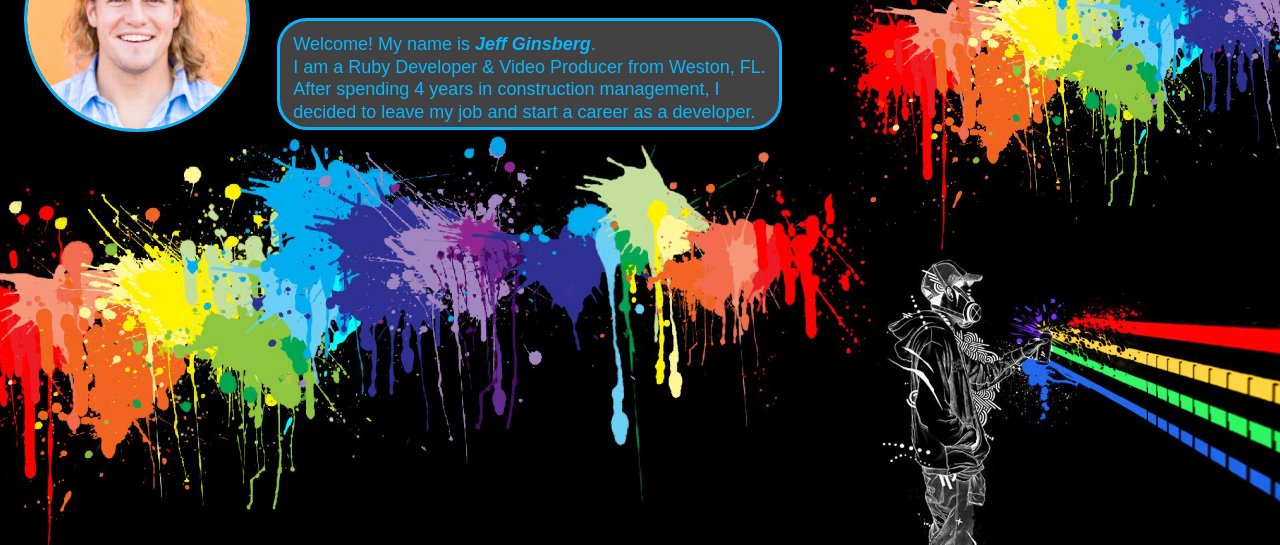
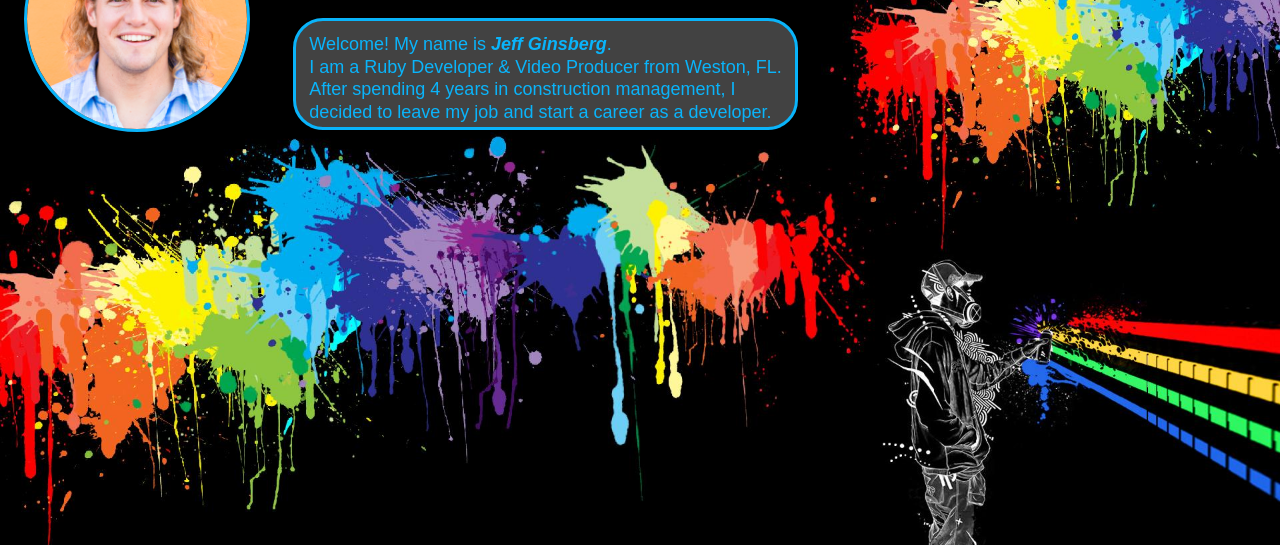
Before and after one commit to the-ginsberg/the-ginsberg_server, a plain HTML site: page public/index.html in a window 1280 px wide. Shown: the part 128-673 px from the top of the page. Drawn offline with Linux system fonts and the light colour scheme.

Commit message:
fix attempt

```diff
--- a/public/css/stylesheet.css
+++ b/public/css/stylesheet.css
@@ -46,7 +46,7 @@ font-family: 'Audiowide', cursive;
 }
 
 .extendedbio {
-  margin: 7.5em -19em;
+  margin: 7.5em -18em;
   padding: .8em;
   height: 5em;
   float: left;
```
